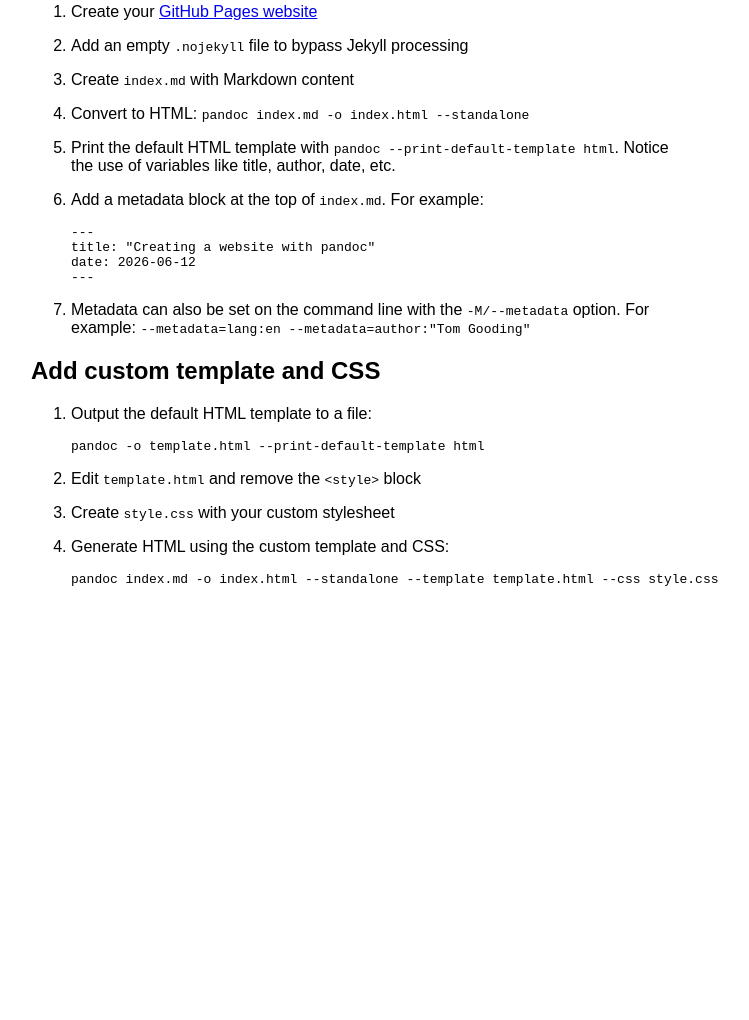
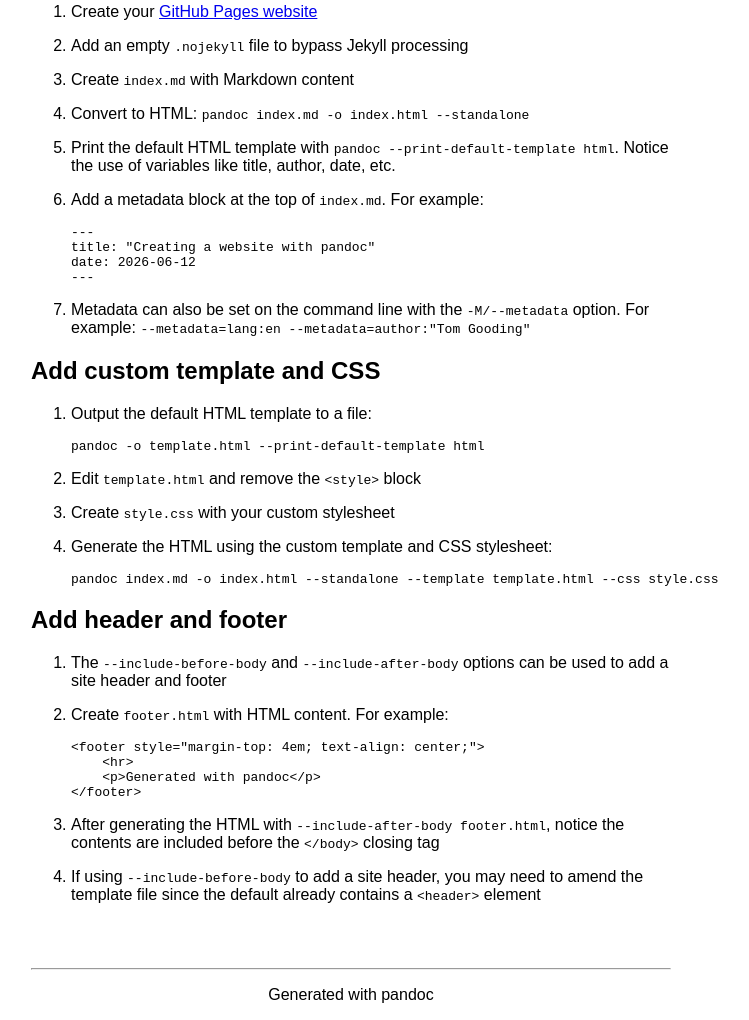
Before and after one commit to TomJGooding/tomjgooding.github.io, a plain HTML site: page index.html in a window 1280 px wide. Shown: the part 163-1183 px from the top of the page, without its empty margins (289-1038 px from the left). Before the commit the page ends 800 px from the top, so only its background shows below. Drawn offline with Linux system fonts and the light colour scheme.

Commit message:
update website with header and footer

```diff
--- a/index.html
+++ b/index.html
@@ -44,8 +44,32 @@ date: 2026-06-12
 <code>&lt;style&gt;</code> block</p></li>
 <li><p>Create <code>style.css</code> with your custom
 stylesheet</p></li>
-<li><p>Generate HTML using the custom template and CSS:</p>
+<li><p>Generate the HTML using the custom template and CSS
+stylesheet:</p>
 <pre><code>pandoc index.md -o index.html --standalone --template template.html --css style.css</code></pre></li>
 </ol>
+<h2 id="add-header-and-footer">Add header and footer</h2>
+<ol type="1">
+<li><p>The <code>--include-before-body</code> and
+<code>--include-after-body</code> options can be used to add a site
+header and footer</p></li>
+<li><p>Create <code>footer.html</code> with HTML content. For
+example:</p>
+<div class="sourceCode" id="cb4"><pre
+class="sourceCode html"><code class="sourceCode html"><span id="cb4-1"><a href="#cb4-1" aria-hidden="true" tabindex="-1"></a><span class="dt">&lt;</span><span class="kw">footer</span><span class="ot"> style</span><span class="op">=</span><span class="st">&quot;margin-top: 4em; text-align: center;&quot;</span><span class="dt">&gt;</span></span>
+<span id="cb4-2"><a href="#cb4-2" aria-hidden="true" tabindex="-1"></a>    <span class="dt">&lt;</span><span class="kw">hr</span><span class="dt">&gt;</span></span>
+<span id="cb4-3"><a href="#cb4-3" aria-hidden="true" tabindex="-1"></a>    <span class="dt">&lt;</span><span class="kw">p</span><span class="dt">&gt;</span>Generated with pandoc<span class="dt">&lt;/</span><span class="kw">p</span><span class="dt">&gt;</span></span>
+<span id="cb4-4"><a href="#cb4-4" aria-hidden="true" tabindex="-1"></a><span class="dt">&lt;/</span><span class="kw">footer</span><span class="dt">&gt;</span></span></code></pre></div></li>
+<li><p>After generating the HTML with
+<code>--include-after-body footer.html</code>, notice the contents are
+included before the <code>&lt;/body&gt;</code> closing tag</p></li>
+<li><p>If using <code>--include-before-body</code> to add a site header,
+you may need to amend the template file since the default already
+contains a <code>&lt;header&gt;</code> element</p></li>
+</ol>
+<footer style="margin-top: 4em; text-align: center;">
+    <hr>
+    <p>Generated with pandoc</p>
+</footer>
 </body>
 </html>
```
Also changed, not shown: footer.html (added, +4 -0 lines), 1 other file.
